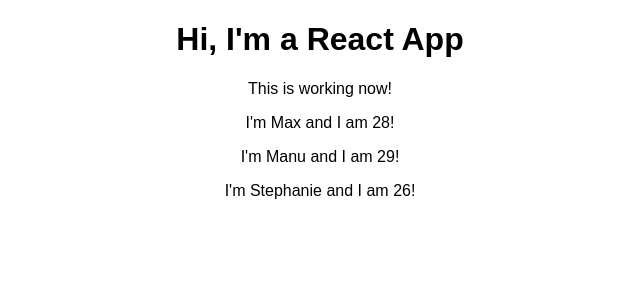
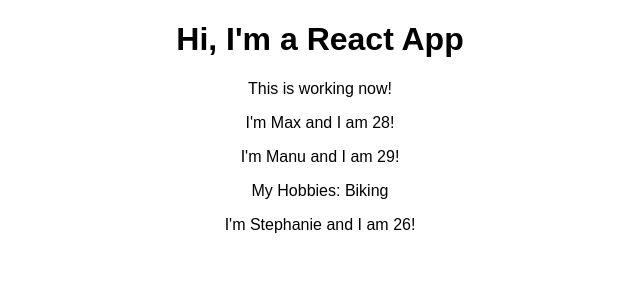
Before and after one commit to aeo03/react-complete-guide-2, a React (Create React App) app: page / in a window 1280 px wide. Shown: the top 300 px of the page, without its empty margins (320-960 px from the left). Built offline with nearby package versions, Linux system fonts and the light colour scheme.

Commit message:
franz-dev-feature-understanding-the-children-prop-i: added children prop

```diff
--- a/src/App.js
+++ b/src/App.js
@@ -9,7 +9,7 @@
         <h1>Hi, I'm a React App</h1>
         <p>This is working now!</p>
         <Person name="Max" age="28"/>
-        <Person name="Manu" age="29"/>
+        <Person name="Manu" age="29">My Hobbies: Biking</Person>
         <Person name="Stephanie" age="26"/>
       </div>
     );
--- a/src/Person/Person.js
+++ b/src/Person/Person.js
@@ -1,7 +1,12 @@
 import React from 'react';
 
 const person = (props) => {
-return <p>I'm {props.name} and I am {props.age}!</p>
-}
+return (
+    <div>
+        <p>I'm {props.name} and I am {props.age}!</p>
+        <p>{props.children}</p>
+    </div>
+
+)};
 
 export default person;
```
